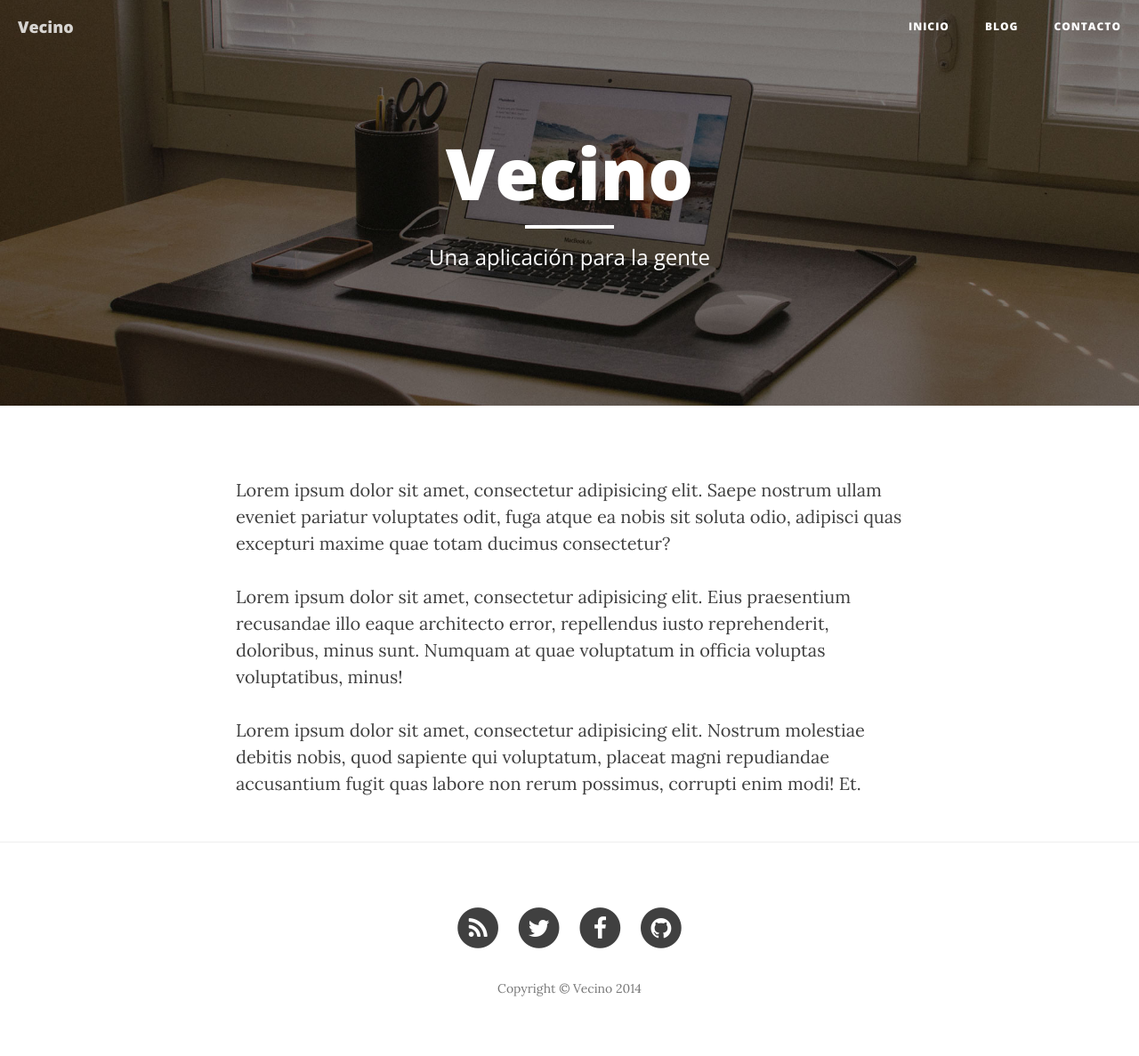
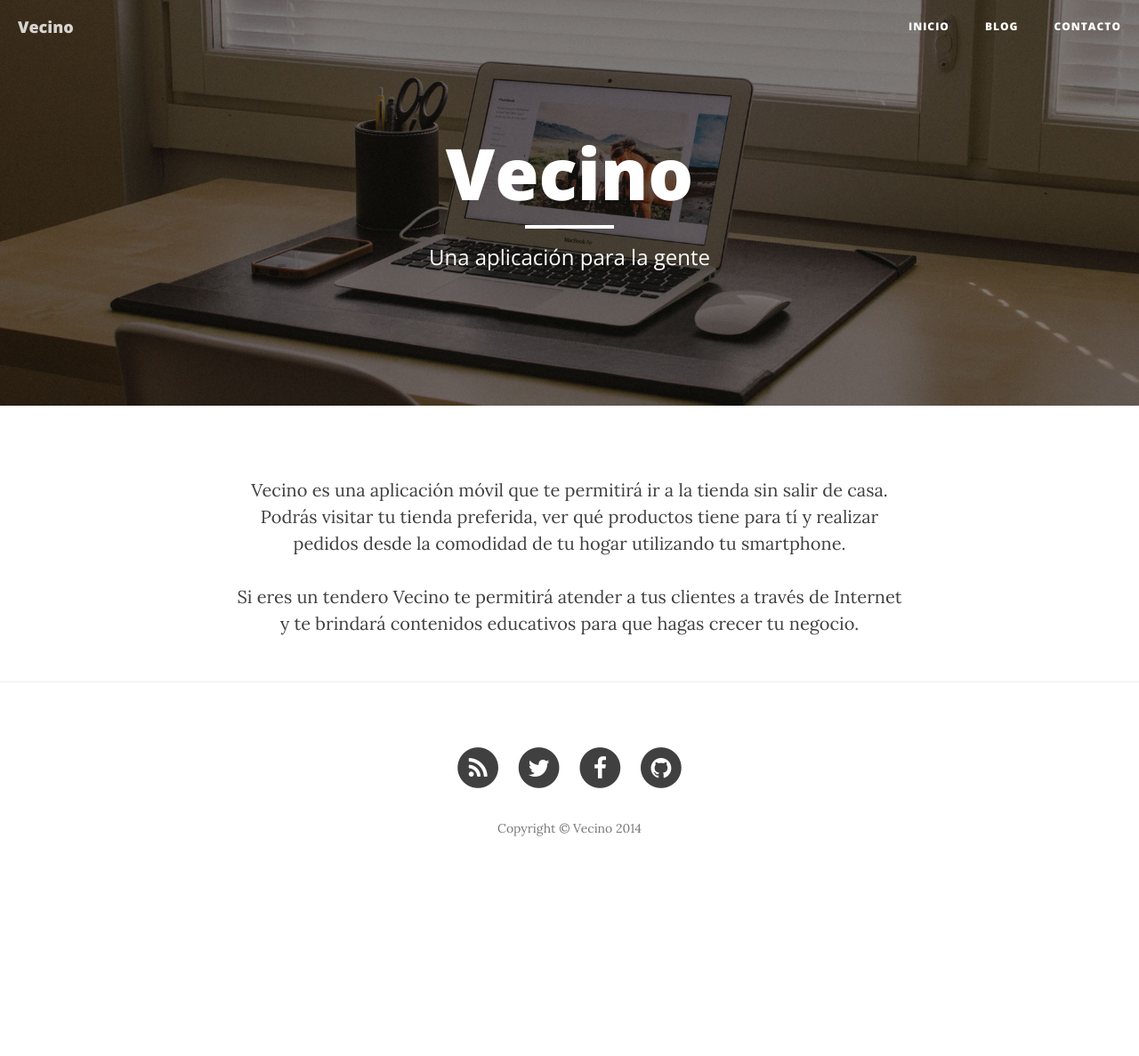
Before and after one commit to vecinorg/vecinorg.github.io, a Jekyll site: the page built from index.html, in a window 1280 px wide. Shown: the whole page at 89% size. Built offline with Jekyll 4.4.1, drawn with Linux system fonts in a browser that asks for light colours; nearby versions of some CDN libraries; the list of posts is cut into pages by our own code; after the commit the page ends 1007 px from its top, so only the background shows below that.

Commit message:
texto inicio

```diff
--- a/css/clean-blog.css
+++ b/css/clean-blog.css
@@ -6,6 +6,7 @@ body {
 p {
   line-height: 1.5;
   margin: 30px 0;
+  text-align: center;
 }
 p a {
   text-decoration: underline;
--- a/index.html
+++ b/index.html
@@ -4,8 +4,6 @@ description: "Una aplicación para la gente"
 header-img: "/img/home-bg.jpg"
 ---
 
-<p>Lorem ipsum dolor sit amet, consectetur adipisicing elit. Saepe nostrum ullam eveniet pariatur voluptates odit, fuga atque ea nobis sit soluta odio, adipisci quas excepturi maxime quae totam ducimus consectetur?</p>
+<p>Vecino es una aplicación móvil que te permitirá ir a la tienda sin salir de casa. Podrás visitar tu tienda preferida, ver qué productos tiene para tí y realizar pedidos desde la comodidad de tu hogar utilizando tu smartphone.</p>
 
-<p>Lorem ipsum dolor sit amet, consectetur adipisicing elit. Eius praesentium recusandae illo eaque architecto error, repellendus iusto reprehenderit, doloribus, minus sunt. Numquam at quae voluptatum in officia voluptas voluptatibus, minus!</p>
-
-<p>Lorem ipsum dolor sit amet, consectetur adipisicing elit. Nostrum molestiae debitis nobis, quod sapiente qui voluptatum, placeat magni repudiandae accusantium fugit quas labore non rerum possimus, corrupti enim modi! Et.</p>
+<p>Si eres un tendero Vecino te permitirá atender a tus clientes a través de Internet y te brindará contenidos educativos para que hagas crecer tu negocio.</p>
```
